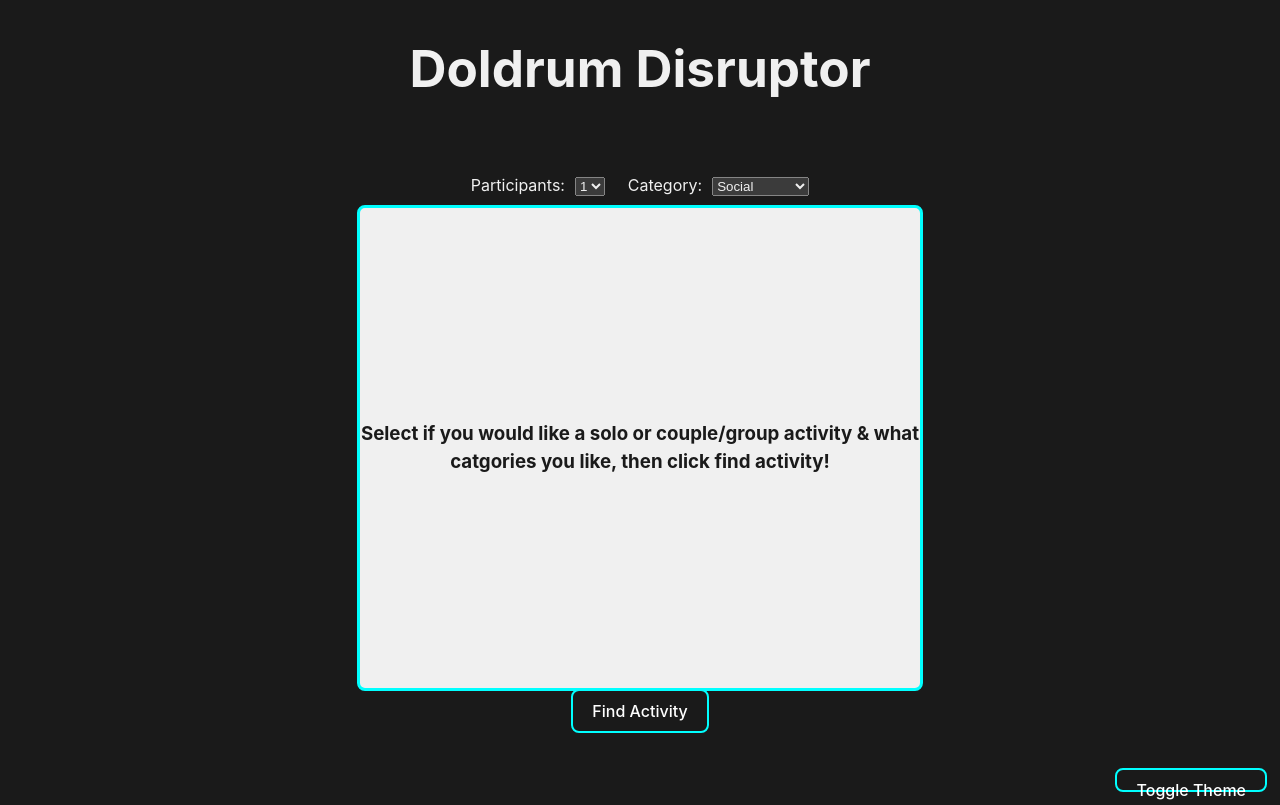
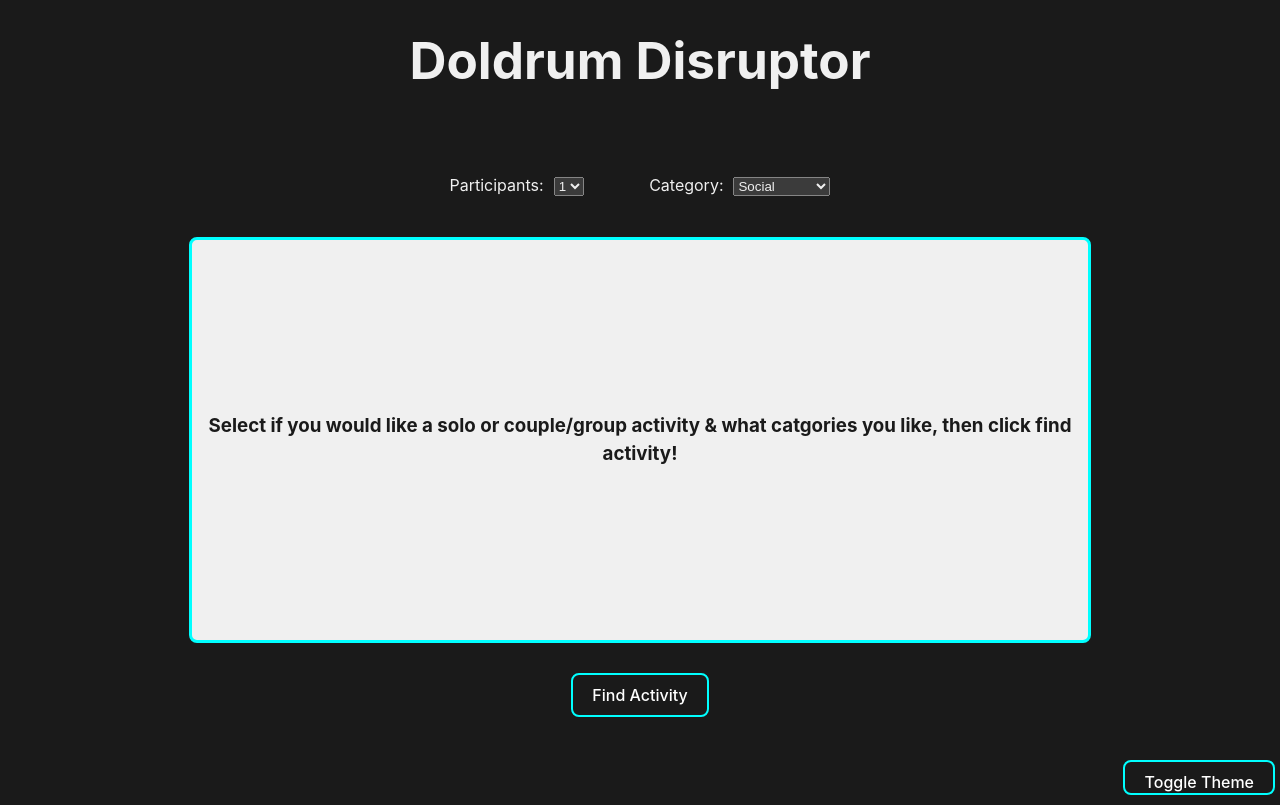
Before and after one commit to LouisMDenman/doldrumDisruptor, a React (Vite) app: page / in a window 1280 px wide. Built offline with nearby package versions, Linux system fonts and the light colour scheme.

Commit message:
Added better & more refined css to facilitate website scaling on all device sizes

```diff
--- a/src/App.css
+++ b/src/App.css
@@ -1,17 +1,13 @@
 #root {
-  width: 98dvw;
-  height: 98dvh;
-  margin: 0 auto;
-  padding-left: 1dvw;
-  padding-right: 1dvw;
-  padding-top: 1dvh;
-  padding-bottom: 1dvw;
+  width: 100%;
+  height: 100%;
+  margin: 0;
+  padding: 0;
   text-align: center;
 }
 
 header {
-  padding: 0;
-  width: 98dvw;
+  width: 100%;
   height: 15dvh;
   display: flex;
   justify-content: center;
@@ -19,9 +15,8 @@ header {
 }
 
 main {
-  padding: 0;
-  width: 98dvw;
-  height: 80dvh;
+  width: 100%;
+  min-height: 80dvh;
   display: flex;
   flex-direction: column;
   align-items: center;
@@ -29,14 +24,30 @@ main {
 }
 
 footer {
-  padding: 0;
-  width: 98dvw;
-  height: 3dvh;
+  width: 100%;
+  height: 5dvh;
   display: flex;
   justify-content: right;
+}
+
+#theme {
+  margin-right: 0.3em;
+  margin-bottom: 0.3em;
 }
 
 h1 {
   margin: 0;
   padding: 0;
 }
+
+@media screen and (max-width: 400px) {
+  #theme {
+    font-size: 0.8em;
+  }
+}
+
+@media screen and (max-height: 600px) {
+  #theme {
+    font-size: 0.7em;
+  }
+}
--- a/src/styles/ActivityOutput.css
+++ b/src/styles/ActivityOutput.css
@@ -1,6 +1,7 @@
 #output {
-    width: 70dvh;
-    height: 60dvh;
+    width: 70%;
+    min-height: 50dvh;
+    margin-bottom: 2em;
     background-color: light-dark(#002147, #F0F0F0);
     border-style: solid;
     border-radius: 8px;
--- a/src/styles/ActivitySelectors.css
+++ b/src/styles/ActivitySelectors.css
@@ -1,7 +1,8 @@
 #selectors {
     display: flex;
-    width: 30dvw;
-    height: 5dvh;
+    width: 40%;
+    min-height: 5dvh;
+    margin-bottom: 2em;
     align-items: center;
     justify-content: space-evenly;
 }
```
